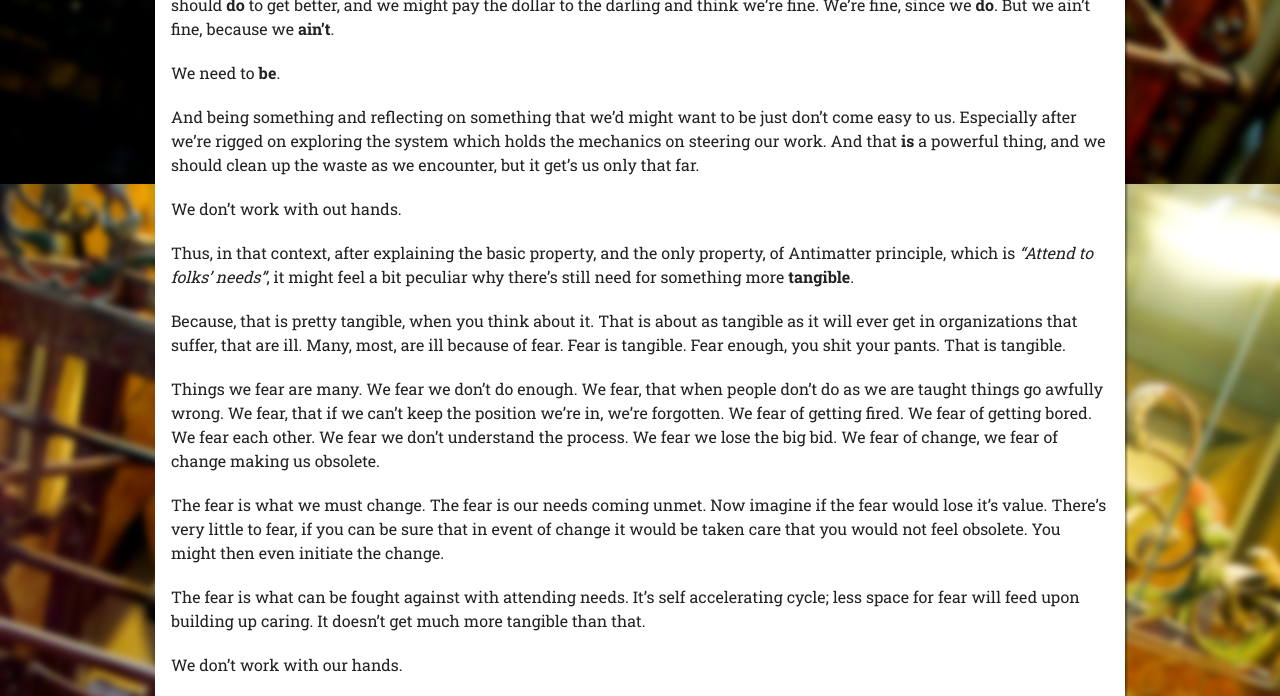
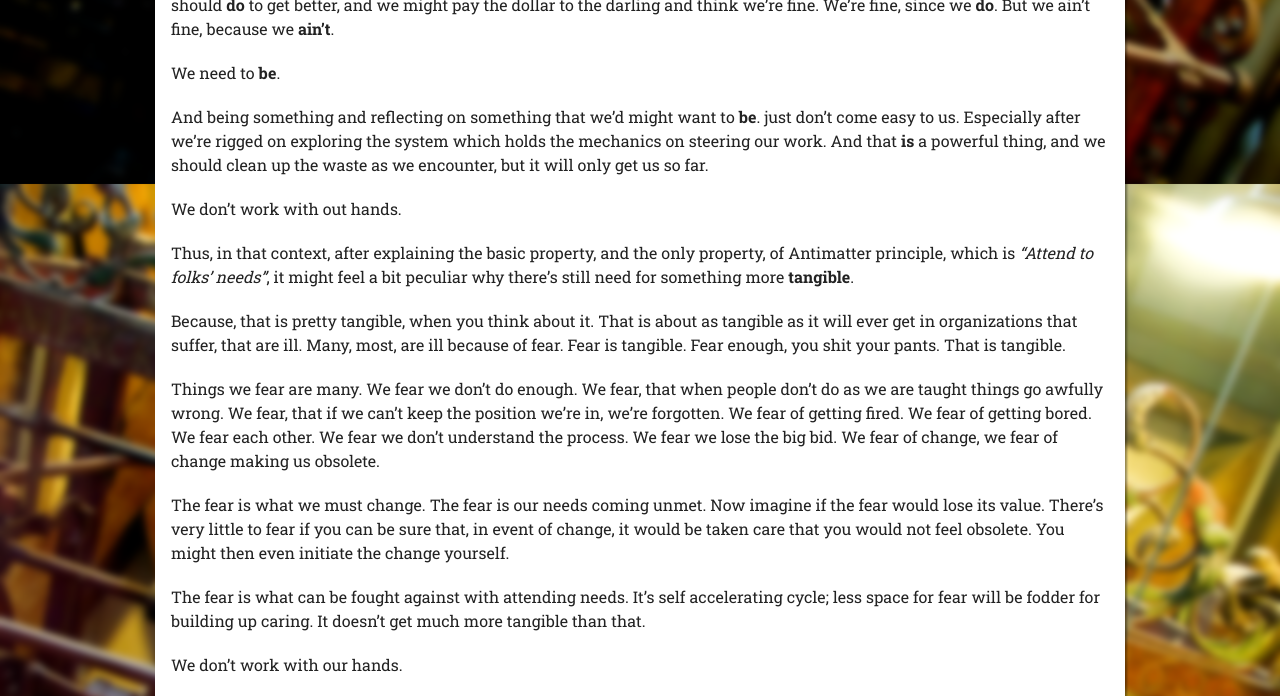
Before and after one commit to heimojuh/heimojuh.github.com, a Jekyll site: the page built from _posts/2013-11-29-we-dont-work-with-our-hands.md, in a window 1280 px wide. Shown: the part 776-1472 px from the top of the page. Built offline with Jekyll 4.4.1, drawn with Linux system fonts in a browser that asks for light colours; nearby versions of some CDN libraries; library files that are not in the unit come from our copies; Markdown is read by kramdown in place of the engine named in the settings; comment, search, counter and statistics services are not loaded.

Commit message:
fixed typo

```diff
--- a/_posts/2013-11-29-we-dont-work-with-our-hands.md
+++ b/_posts/2013-11-29-we-dont-work-with-our-hands.md
@@ -19,7 +19,7 @@ There's **demand** for something tangible. We start to be desperate on something
 
 We need to **be**.
 
-And being something and reflecting on something that we'd might want to be just don't come easy to us. Especially after we're rigged on exploring the system which holds the mechanics on steering our work. And that **is** a powerful thing, and we should clean up the waste as we encounter, but it get's us only that far.
+And being something and reflecting on something that we'd might want to **be**. just don't come easy to us. Especially after we're rigged on exploring the system which holds the mechanics on steering our work. And that **is** a powerful thing, and we should clean up the waste as we encounter, but it will only get us so far.
 
 We don't work with out hands.
 
@@ -29,8 +29,8 @@ Because, that is pretty tangible, when you think about it. That is about as tang
 
 Things we fear are many. We fear we don't do enough. We fear, that when people don't do as we are taught things go awfully wrong. We fear, that if we can't keep the position we're in, we're forgotten. We fear of getting fired. We fear of getting bored. We fear each other. We fear we don't understand the process. We fear we lose the big bid. We fear of change, we fear of change making us obsolete.
 
-The fear is what we must change. The fear is our needs coming unmet. Now imagine if the fear would lose it's value. There's very little to fear, if you can be sure that in event of change it would be taken care that you would not feel obsolete. You might then even initiate the change.
+The fear is what we must change. The fear is our needs coming unmet. Now imagine if the fear would lose its value. There's very little to fear if you can be sure that, in event of change, it would be taken care that you would not feel obsolete. You might then even initiate the change yourself.
 
-The fear is what can be fought against with attending needs. It's self accelerating cycle; less space for fear will feed upon building up caring. It doesn't get much more tangible than that.
+The fear is what can be fought against with attending needs. It's self accelerating cycle; less space for fear will be fodder for  building up caring. It doesn't get much more tangible than that.
 
 We don't work with our hands.
```
